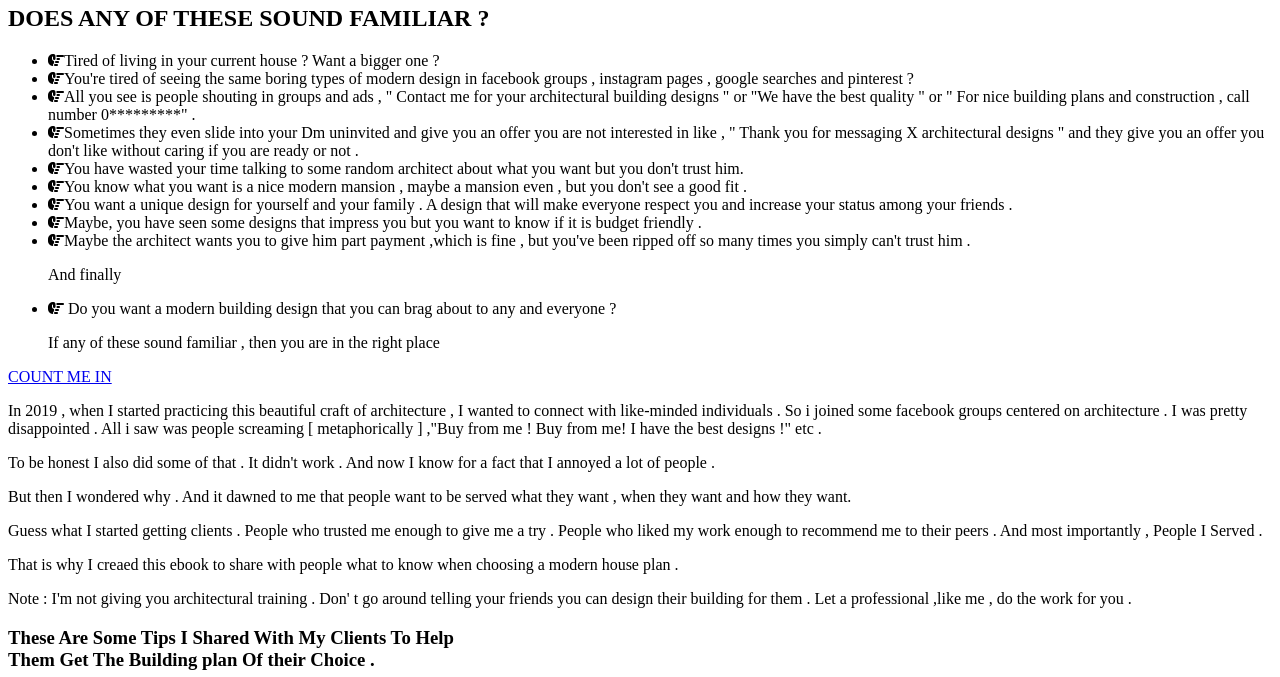
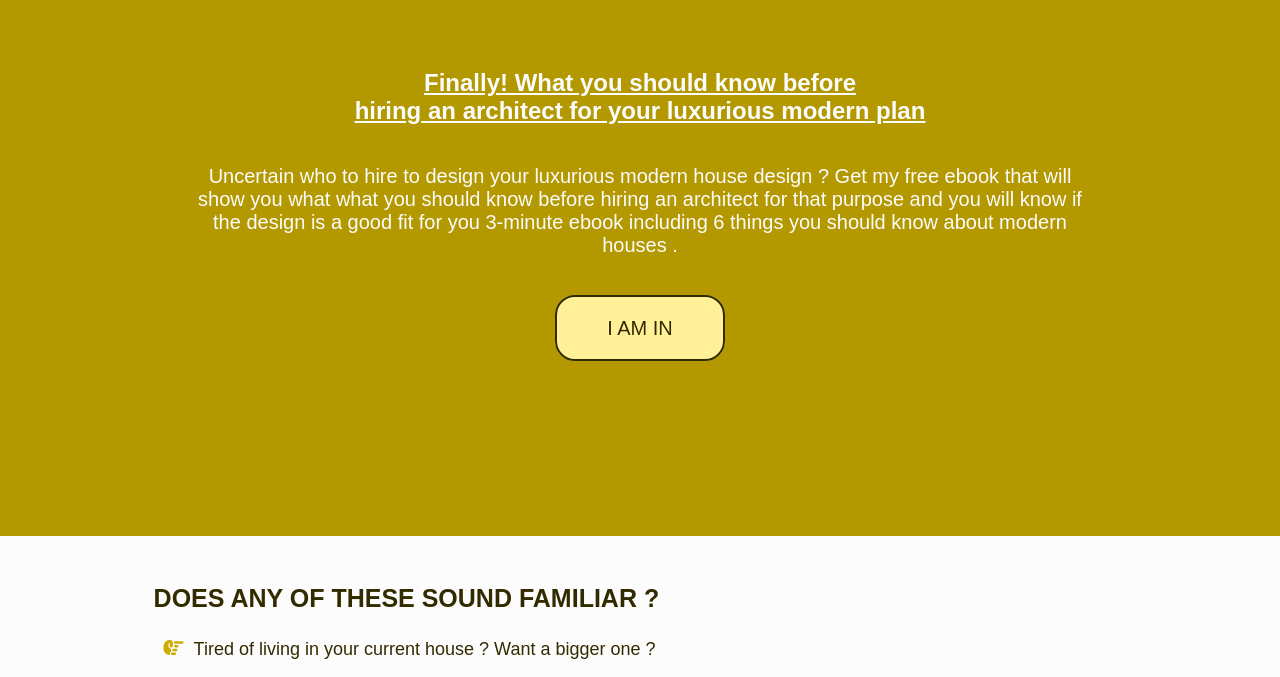
Before and after one commit to kirsch-edmond/arch, a plain HTML site: page index.html in a window 1280 px wide. Shown: the part 264-941 px from the top of the page. Drawn offline with Linux system fonts and the light colour scheme; files that its build step writes are made by us from their sources; the site is published under a folder, as on GitHub Pages, so addresses that start at the root find nothing.

Commit message:
Update index.html

```diff
--- a/index.html
+++ b/index.html
@@ -5,7 +5,7 @@
     <meta http-equiv="X-UA-Compatible" content="IE=edge">
     <meta name="viewport" content="width=device-width, initial-scale=1.0">
     <title>Arch-hub</title>
-    <link rel="stylesheet" href="../css/style.css">
+    <link rel="stylesheet" href="style.css">
     <script src="https://kit.fontawesome.com/7376bf4042.js" crossorigin="anonymous"></script>
 </head>
 <body>
@@ -25,7 +25,7 @@
                 purpose and you will know if the design is a good fit for you
                 3-minute ebook including 6 things you should know about modern houses .
             </p>
-            <a href="/files/thankyou.html" target="_blank" class="btn btn1">I AM IN</a>
+            <a href="thankyou.html" target="_blank" class="btn btn1">I AM IN</a>
         </div>
     </header>
 
@@ -63,7 +63,7 @@
     </section>
 
     <section class="count-me-in">
-            <a class="btn btn2" target="_blank" href="/files/thankyou.html">COUNT ME IN</a>
+            <a class="btn btn2" target="_blank" href="thankyou.html">COUNT ME IN</a>
             <div class="paragraphs">
                 <div>
                     <p>In 2019 , when I started practicing this beautiful craft of architecture , I wanted to
```
